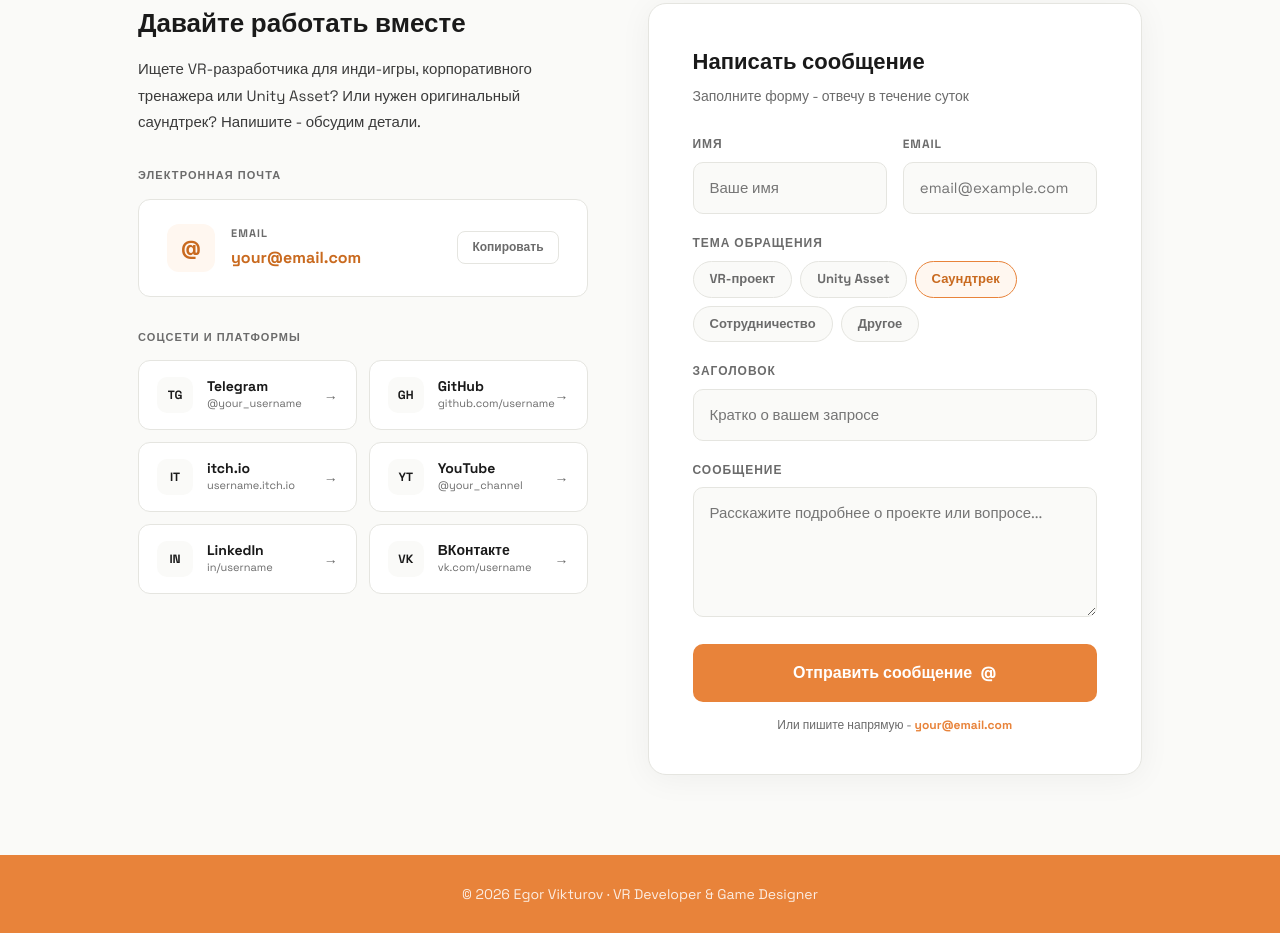
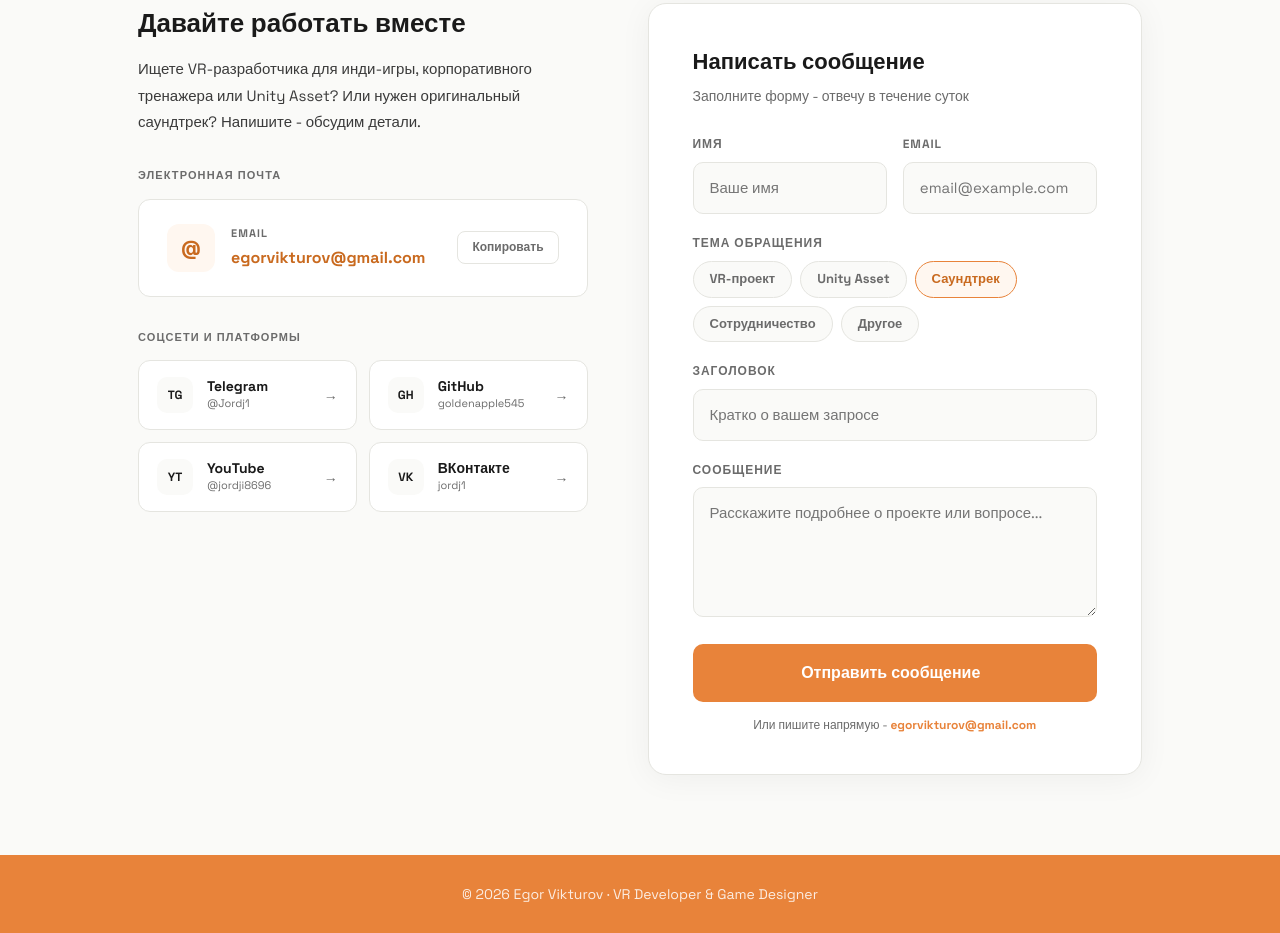
Before and after one commit to goldenapple545/Portfolio, a website: page contacts.html in a window 1280 px wide. Shown: the part 459-1392 px from the top of the page. Drawn offline with Linux system fonts and the light colour scheme.

Commit message:
Update contacts info

```diff
--- a/assets/js/contacts.js
+++ b/assets/js/contacts.js
@@ -1,4 +1,4 @@
-const email = "your@email.com";
+const email = "egorvikturov@gmail.com";
 
 function getTranslation(key) {
   return window.egorI18n?.getTranslation?.(key) || key;
--- a/contacts.html
+++ b/contacts.html
@@ -66,11 +66,11 @@
 
           <div>
             <div class="socials-label" data-i18n="emailLabel">Электронная почта</div>
-            <a href="mailto:your@email.com" class="email-block" data-email-link>
+            <a href="mailto:egorvikturov@gmail.com" class="email-block" data-email-link>
               <div class="email-icon-wrap" aria-hidden="true">@</div>
               <div>
                 <div class="email-label">Email</div>
-                <div class="email-address" data-email-address>your@email.com</div>
+                <div class="email-address" data-email-address>egorvikturov@gmail.com</div>
               </div>
               <button class="email-copy" type="button" data-copy-email data-i18n="copyEmail">Копировать</button>
             </a>
@@ -79,56 +79,38 @@
           <div>
             <div class="socials-label" data-i18n="socialsLabel">Соцсети и платформы</div>
             <div class="socials-grid">
-              <a href="https://t.me/YOUR_USERNAME" class="social-btn telegram" target="_blank" rel="noopener">
+              <a href="https://t.me/Jordj1" class="social-btn telegram" target="_blank" rel="noopener">
                 <div class="social-icon" aria-hidden="true">TG</div>
                 <div class="social-btn-text">
                   <span class="social-btn-name">Telegram</span>
-                  <span class="social-btn-handle">@your_username</span>
+                  <span class="social-btn-handle">@Jordj1</span>
                 </div>
                 <span class="social-arrow" aria-hidden="true">→</span>
               </a>
 
-              <a href="https://github.com/YOUR_USERNAME" class="social-btn github" target="_blank" rel="noopener">
+              <a href="https://github.com/goldenapple545" class="social-btn github" target="_blank" rel="noopener">
                 <div class="social-icon" aria-hidden="true">GH</div>
                 <div class="social-btn-text">
                   <span class="social-btn-name">GitHub</span>
-                  <span class="social-btn-handle">github.com/username</span>
+                  <span class="social-btn-handle">goldenapple545</span>
                 </div>
                 <span class="social-arrow" aria-hidden="true">→</span>
               </a>
 
-              <a href="https://YOUR_USERNAME.itch.io" class="social-btn itchio" target="_blank" rel="noopener">
-                <div class="social-icon" aria-hidden="true">IT</div>
+              <a href="https://youtube.com/@jordji8696" class="social-btn youtube" target="_blank" rel="noopener">
+                <div class="social-icon" aria-hidden="true">YT</div>
                 <div class="social-btn-text">
-                  <span class="social-btn-name">itch.io</span>
-                  <span class="social-btn-handle">username.itch.io</span>
+                  <span class="social-btn-name">YouTube</span>
+                  <span class="social-btn-handle">@jordji8696</span>
                 </div>
                 <span class="social-arrow" aria-hidden="true">→</span>
               </a>
 
-              <a href="https://youtube.com/@YOUR_CHANNEL" class="social-btn youtube" target="_blank" rel="noopener">
-                <div class="social-icon" aria-hidden="true">YT</div>
-                <div class="social-btn-text">
-                  <span class="social-btn-name">YouTube</span>
-                  <span class="social-btn-handle">@your_channel</span>
-                </div>
-                <span class="social-arrow" aria-hidden="true">→</span>
-              </a>
-
-              <a href="https://linkedin.com/in/YOUR_USERNAME" class="social-btn linkedin" target="_blank" rel="noopener">
-                <div class="social-icon" aria-hidden="true">IN</div>
-                <div class="social-btn-text">
-                  <span class="social-btn-name">LinkedIn</span>
-                  <span class="social-btn-handle">in/username</span>
-                </div>
-                <span class="social-arrow" aria-hidden="true">→</span>
-              </a>
-
-              <a href="https://vk.com/YOUR_USERNAME" class="social-btn vk" target="_blank" rel="noopener">
+              <a href="https://vk.com/jordj1" class="social-btn vk" target="_blank" rel="noopener">
                 <div class="social-icon" aria-hidden="true">VK</div>
                 <div class="social-btn-text">
                   <span class="social-btn-name" data-i18n="vkName">ВКонтакте</span>
-                  <span class="social-btn-handle">vk.com/username</span>
+                  <span class="social-btn-handle">jordj1</span>
                 </div>
                 <span class="social-arrow" aria-hidden="true">→</span>
               </a>
@@ -182,12 +164,12 @@
 
             <button type="submit" class="btn-submit">
               <span data-submit-label data-i18n="sendMessage">Отправить сообщение</span>
-              <span aria-hidden="true">@</span>
+              <span aria-hidden="true"></span>
             </button>
 
             <p class="form-note">
               <span data-i18n="directEmailPrefix">Или пишите напрямую -</span>
-              <a href="mailto:your@email.com">your@email.com</a>
+              <a href="mailto:egorvikturov@gmail.com">egorvikturov@gmail.com</a>
             </p>
           </form>
         </div>
```
